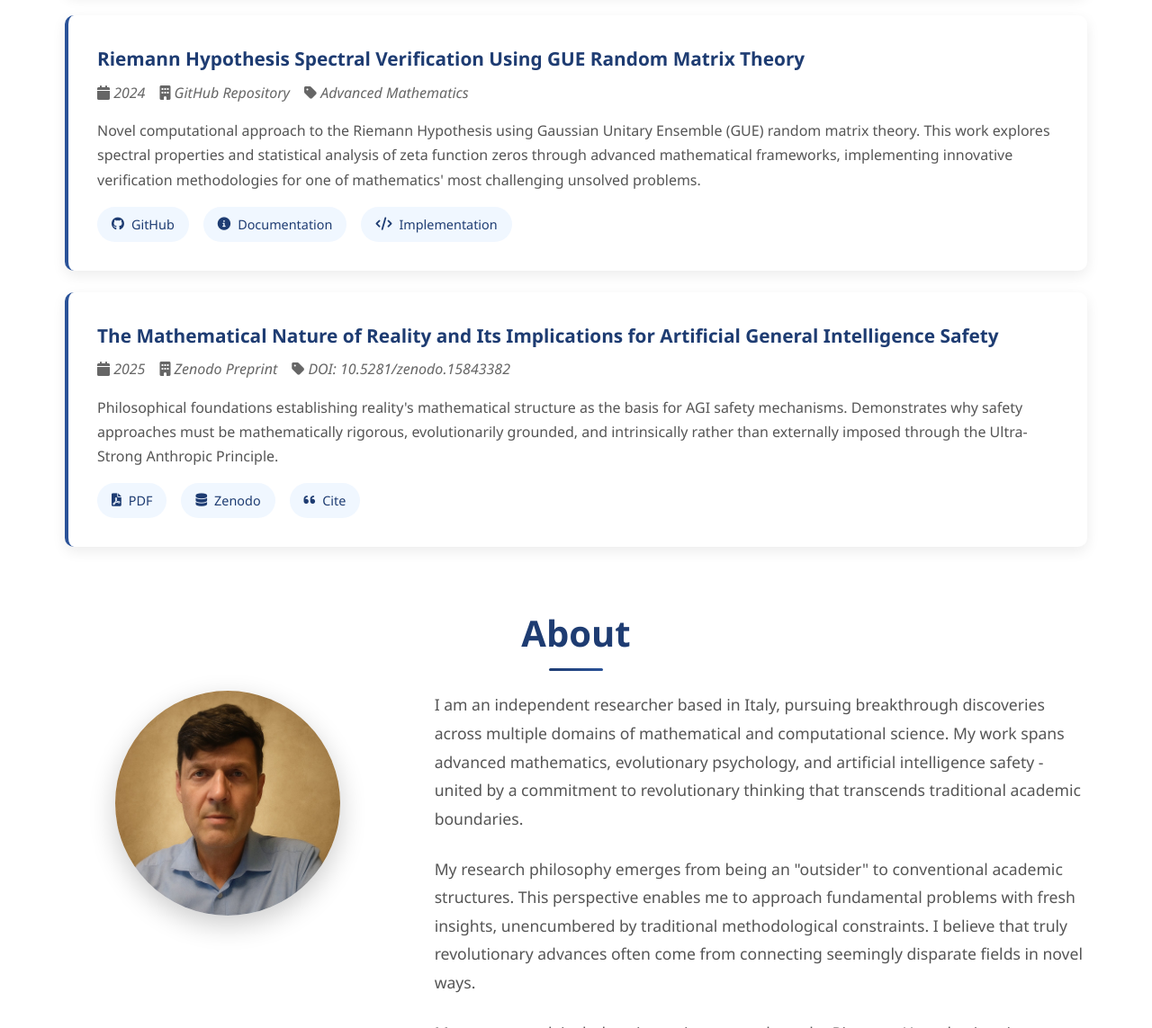
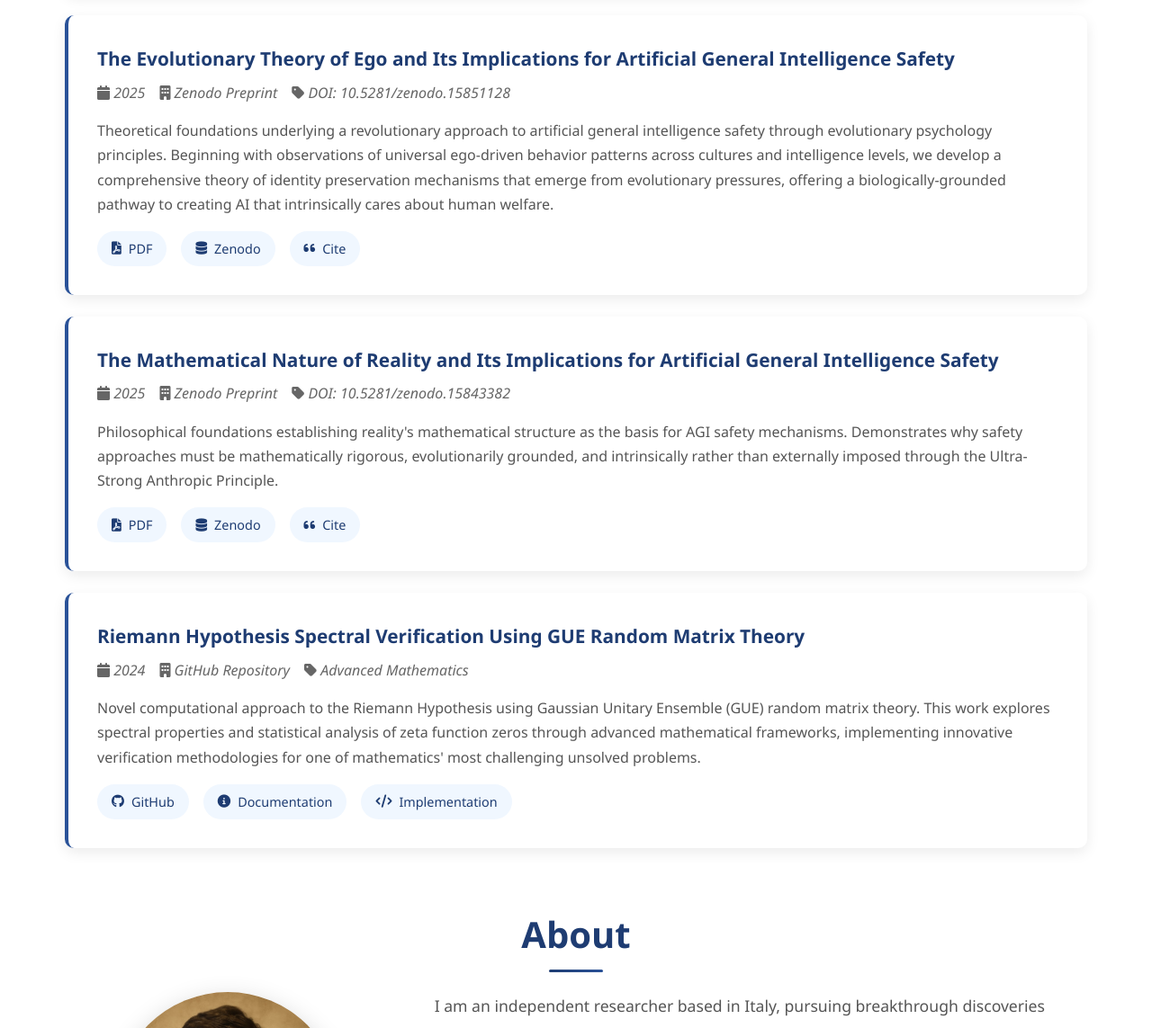
Before and after one commit to samuel-pedrielli/samuel-pedrielli.github.io, a plain HTML site: page index.html in a window 1280 px wide. Shown: the part 2520-3663 px from the top of the page at 90% size. Drawn offline with Linux system fonts and the light colour scheme.

Commit message:
Add Evolutionary Theory of Ego paper - Complete theoretical trilogy

```diff
--- a/index.html
+++ b/index.html
@@ -521,24 +521,24 @@
                 </div>
 
                 <div class="publication">
-                    <h3>Riemann Hypothesis Spectral Verification Using GUE Random Matrix Theory</h3>
+                    <h3>The Evolutionary Theory of Ego and Its Implications for Artificial General Intelligence Safety</h3>
                     <div class="meta">
-                        <span><i class="fas fa-calendar"></i> 2024</span>
-                        <span><i class="fas fa-building"></i> GitHub Repository</span>
-                        <span><i class="fas fa-tag"></i> Advanced Mathematics</span>
+                        <span><i class="fas fa-calendar"></i> 2025</span>
+                        <span><i class="fas fa-building"></i> Zenodo Preprint</span>
+                        <span><i class="fas fa-tag"></i> DOI: 10.5281/zenodo.15851128</span>
                     </div>
                     <div class="abstract">
-                        Novel computational approach to the Riemann Hypothesis using Gaussian Unitary Ensemble (GUE) random matrix theory. This work explores spectral properties and statistical analysis of zeta function zeros through advanced mathematical frameworks, implementing innovative verification methodologies for one of mathematics' most challenging unsolved problems.
+                        Theoretical foundations underlying a revolutionary approach to artificial general intelligence safety through evolutionary psychology principles. Beginning with observations of universal ego-driven behavior patterns across cultures and intelligence levels, we develop a comprehensive theory of identity preservation mechanisms that emerge from evolutionary pressures, offering a biologically-grounded pathway to creating AI that intrinsically cares about human welfare.
                     </div>
                     <div class="publication-links">
-                        <a href="https://github.com/samuel-pedrielli/riemann-spectral-verification" class="pub-link" target="_blank">
-                            <i class="fab fa-github"></i> GitHub
+                        <a href="https://doi.org/10.5281/zenodo.15851128" class="pub-link" target="_blank">
+                            <i class="fas fa-file-pdf"></i> PDF
                         </a>
-                        <a href="https://github.com/samuel-pedrielli/riemann-spectral-verification/blob/main/README.md" class="pub-link" target="_blank">
-                            <i class="fas fa-info-circle"></i> Documentation
+                        <a href="https://zenodo.org/records/15851128" class="pub-link" target="_blank">
+                            <i class="fas fa-database"></i> Zenodo
                         </a>
                         <a href="#" class="pub-link">
-                            <i class="fas fa-code"></i> Implementation
+                            <i class="fas fa-quote-left"></i> Cite
                         </a>
                     </div>
                 </div>
@@ -562,6 +562,29 @@
                         </a>
                         <a href="#" class="pub-link">
                             <i class="fas fa-quote-left"></i> Cite
+                        </a>
+                    </div>
+                </div>
+
+                <div class="publication">
+                    <h3>Riemann Hypothesis Spectral Verification Using GUE Random Matrix Theory</h3>
+                    <div class="meta">
+                        <span><i class="fas fa-calendar"></i> 2024</span>
+                        <span><i class="fas fa-building"></i> GitHub Repository</span>
+                        <span><i class="fas fa-tag"></i> Advanced Mathematics</span>
+                    </div>
+                    <div class="abstract">
+                        Novel computational approach to the Riemann Hypothesis using Gaussian Unitary Ensemble (GUE) random matrix theory. This work explores spectral properties and statistical analysis of zeta function zeros through advanced mathematical frameworks, implementing innovative verification methodologies for one of mathematics' most challenging unsolved problems.
+                    </div>
+                    <div class="publication-links">
+                        <a href="https://github.com/samuel-pedrielli/riemann-spectral-verification" class="pub-link" target="_blank">
+                            <i class="fab fa-github"></i> GitHub
+                        </a>
+                        <a href="https://github.com/samuel-pedrielli/riemann-spectral-verification/blob/main/README.md" class="pub-link" target="_blank">
+                            <i class="fas fa-info-circle"></i> Documentation
+                        </a>
+                        <a href="#" class="pub-link">
+                            <i class="fas fa-code"></i> Implementation
                         </a>
                     </div>
                 </div>
```
